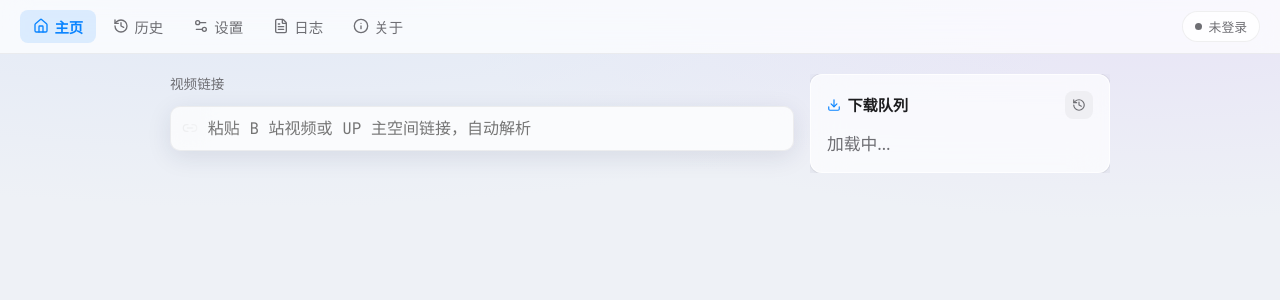
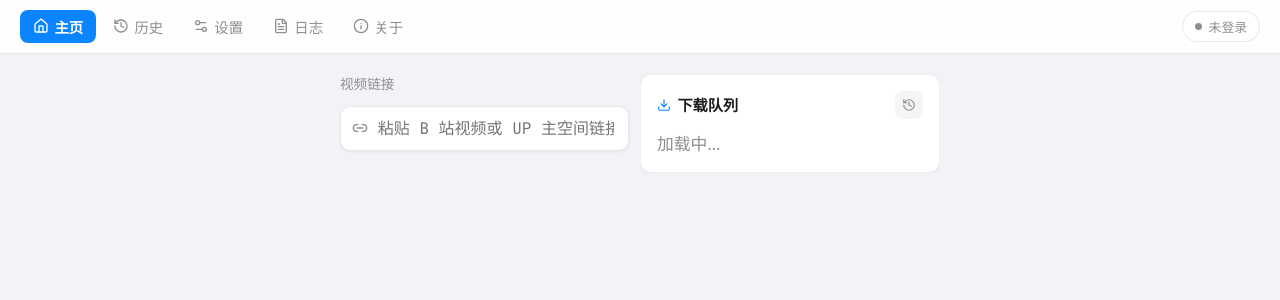
Before and after one commit to asthetik/video-fetch, a React (Vite) app: page / in a window 1280 px wide. Shown: the top 300 px of the page. Built offline with nearby package versions, Linux system fonts and the light colour scheme; a web font is replaced by a local one.

Commit message:
feat(web): switch to opaque card visual system, remove glass effects

```diff
--- a/src/App.tsx
+++ b/src/App.tsx
@@ -92,7 +92,7 @@ function App() {
         <Toaster
           position="bottom-right"
           theme={resolved}
-          toastOptions={{ className: "glass-toast" }}
+          toastOptions={{ className: "app-toast" }}
         />
       </div>
     </MotionConfig>
--- a/src/styles/base.css
+++ b/src/styles/base.css
@@ -4,10 +4,6 @@
 
 body {
   margin: 0;
-  background:
-    radial-gradient(120% 60% at 20% -10%, var(--bg-ambient-a) 0%, transparent 60%),
-    radial-gradient(100% 50% at 90% 0%, var(--bg-ambient-b) 0%, transparent 55%),
-    var(--bg);
-  background-attachment: fixed;
+  background: var(--bg);
   color: var(--text);
 }
--- a/src/styles/components.css
+++ b/src/styles/components.css
@@ -41,8 +41,6 @@
   border: 1px solid var(--hairline);
   border-radius: 10px;
   background: var(--ctl-bg);
-  backdrop-filter: blur(var(--surface-blur));
-  -webkit-backdrop-filter: blur(var(--surface-blur));
   box-shadow: var(--surface-shadow);
   color: var(--text);
   font-size: 1rem;
@@ -107,7 +105,7 @@
 
 .btn {
   padding: 0.45rem 0.85rem;
-  border: 1px solid var(--border);
+  border: 1px solid var(--hairline);
   border-radius: 8px;
   background: var(--surface);
   color: var(--text);
@@ -212,11 +210,7 @@
   padding: 2px;
   gap: 2px;
   border-radius: var(--radius-ctl);
-  background: rgba(120, 120, 128, 0.16);
-}
-
-html[data-theme="dark"] .segmented {
-  background: rgba(120, 120, 128, 0.28);
+  background: var(--seg-track);
 }
 
 .segment-item {
@@ -247,7 +241,7 @@ html[data-theme="dark"] .segmented {
 }
 
 html[data-theme="dark"] .segment-item.on {
-  background: rgba(255, 255, 255, 0.14);
+  background: rgba(255, 255, 255, 0.16);
   color: #f5f5f7;
 }
 
@@ -356,10 +350,6 @@ html[data-theme="dark"] .segment-item.on {
   transition: width 0.2s ease;
 }
 
-html[data-theme="dark"] .progress-fill {
-  background: linear-gradient(90deg, #0a84ff, #409cff);
-}
-
 .btn-danger {
   color: var(--danger);
   border-color: var(--danger);
@@ -379,18 +369,14 @@ html[data-theme="dark"] .progress-fill {
   justify-content: center;
   padding: 1rem;
   background: rgba(0, 0, 0, 0.4);
-  backdrop-filter: blur(4px);
-  -webkit-backdrop-filter: blur(4px);
 }
 
 .modal {
   width: min(100%, 26rem);
   background: var(--surface);
-  backdrop-filter: blur(var(--surface-blur)) saturate(var(--surface-saturate));
-  -webkit-backdrop-filter: blur(var(--surface-blur)) saturate(var(--surface-saturate));
   border: 1px solid var(--surface-border);
-  box-shadow: var(--surface-shadow), 0 0 0 1px var(--hairline);
-  border-radius: 14px;
+  box-shadow: var(--surface-shadow);
+  border-radius: var(--radius-card);
   padding: 1.15rem 1.2rem 1.2rem;
 }
 
@@ -428,20 +414,12 @@ html[data-theme="dark"] .progress-fill {
 }
 
 /* sonner toasts */
-.glass-toast {
+.app-toast {
   background: var(--surface) !important;
-  backdrop-filter: blur(20px) saturate(1.4);
-  -webkit-backdrop-filter: blur(20px) saturate(1.4);
   border: 1px solid var(--surface-border);
-  box-shadow: var(--surface-shadow), 0 0 0 1px var(--hairline);
+  box-shadow: var(--surface-shadow);
   color: var(--text);
   font-weight: 600;
-}
-
-html[data-theme="dark"] .glass-toast {
-  /* sonner dark theme sets its own bg; keep our glass surface readable */
-  background: rgba(36, 38, 44, 0.9) !important;
-  color: #f5f5f7;
 }
 
 @media (prefers-reduced-motion: reduce) {
@@ -451,9 +429,8 @@ html[data-theme="dark"] .glass-toast {
   }
 }
 
-/* Card hover lift (interactive main cards only). The hover shadow stays
-   theme-aware via --surface-shadow-hover; a fixed light-tuned shadow would
-   look flat in dark mode. */
+/* Card hover lift (interactive main cards only). Reuses the base card shadow
+   so the lift stays subtle in the opaque system. */
 .video-card,
 .download-queue {
   transition: box-shadow var(--micro-ms) ease, transform var(--micro-ms) ease;
@@ -462,7 +439,7 @@ html[data-theme="dark"] .glass-toast {
 .video-card:hover,
 .download-queue:hover {
   transform: translateY(-1px);
-  box-shadow: var(--surface-shadow-hover), 0 0 0 1px var(--hairline);
+  box-shadow: var(--surface-shadow);
 }
 
 @media (prefers-reduced-motion: reduce) {
--- a/src/styles/pages.css
+++ b/src/styles/pages.css
@@ -38,10 +38,8 @@
 
 .video-card {
   background: var(--surface);
-  backdrop-filter: blur(var(--surface-blur)) saturate(var(--surface-saturate));
-  -webkit-backdrop-filter: blur(var(--surface-blur)) saturate(var(--surface-saturate));
   border: 1px solid var(--surface-border);
-  box-shadow: var(--surface-shadow), 0 0 0 1px var(--hairline);
+  box-shadow: var(--surface-shadow);
   border-radius: var(--radius-card);
   padding: 1rem;
   display: flex;
@@ -149,10 +147,8 @@
 
 .download-queue {
   background: var(--surface);
-  backdrop-filter: blur(var(--surface-blur)) saturate(var(--surface-saturate));
-  -webkit-backdrop-filter: blur(var(--surface-blur)) saturate(var(--surface-saturate));
   border: 1px solid var(--surface-border);
-  box-shadow: var(--surface-shadow), 0 0 0 1px var(--hairline);
+  box-shadow: var(--surface-shadow);
   border-radius: var(--radius-card);
   padding: 1rem;
 }
@@ -355,10 +351,8 @@ html[data-theme="dark"] .queue-badge.done {
 
 .settings-section {
   background: var(--surface);
-  backdrop-filter: blur(var(--surface-blur)) saturate(var(--surface-saturate));
-  -webkit-backdrop-filter: blur(var(--surface-blur)) saturate(var(--surface-saturate));
   border: 1px solid var(--surface-border);
-  box-shadow: var(--surface-shadow), 0 0 0 1px var(--hairline);
+  box-shadow: var(--surface-shadow);
   border-radius: var(--radius-card);
   padding: 1rem;
   display: flex;
@@ -567,10 +561,8 @@ html[data-theme="dark"] .queue-badge.done {
   min-height: 0;
   flex: 1;
   background: var(--surface);
-  backdrop-filter: blur(var(--surface-blur)) saturate(var(--surface-saturate));
-  -webkit-backdrop-filter: blur(var(--surface-blur)) saturate(var(--surface-saturate));
   border: 1px solid var(--surface-border);
-  box-shadow: var(--surface-shadow), 0 0 0 1px var(--hairline);
+  box-shadow: var(--surface-shadow);
   border-radius: var(--radius-card);
   overflow: hidden;
 }
@@ -582,7 +574,7 @@ html[data-theme="dark"] .queue-badge.done {
   gap: 0.75rem;
   padding: 0.55rem 0.75rem;
   background: transparent;
-  border-bottom: 1px solid var(--border);
+  border-bottom: 1px solid var(--hairline);
 }
 
 .logs-file-label {
@@ -791,8 +783,6 @@ html[data-theme="dark"] .log-badge-error {
   justify-content: space-between;
   padding: 0.5rem 0.75rem;
   background: var(--surface);
-  backdrop-filter: blur(var(--surface-blur));
-  -webkit-backdrop-filter: blur(var(--surface-blur));
   border: 1px solid var(--surface-border);
   border-radius: 12px 12px 0 0;
 }
--- a/src/styles/shell.css
+++ b/src/styles/shell.css
@@ -14,8 +14,6 @@
   gap: 1rem;
   padding: 0.6rem 1.25rem;
   background: var(--header-bg);
-  backdrop-filter: blur(var(--header-blur)) saturate(var(--surface-saturate));
-  -webkit-backdrop-filter: blur(var(--header-blur)) saturate(var(--surface-saturate));
   border-bottom: 1px solid var(--hairline);
 }
 
@@ -55,8 +53,8 @@
 }
 
 .nav-btn.active {
-  color: var(--accent);
-  background: rgba(10, 132, 255, 0.12);
+  color: #fff;
+  background: var(--accent);
   font-weight: 600;
 }
 
@@ -103,7 +101,7 @@
 
 .app-main {
   flex: 1;
-  max-width: 980px;
+  max-width: 640px;
   width: 100%;
   margin: 0 auto;
   padding: 1.25rem;
--- a/src/styles/tokens.css
+++ b/src/styles/tokens.css
@@ -7,53 +7,38 @@
 
 :root {
   color-scheme: light;
-  /* Three-layer type: display (brand moments) / UI (system stack) / data (mono). */
   --font-ui: system-ui, -apple-system, "Segoe UI", sans-serif;
   --font-display: "Smiley Sans", system-ui, -apple-system, "PingFang SC", sans-serif;
   --font-data: "JetBrains Mono", ui-monospace, SFMono-Regular, Menlo, Consolas, monospace;
   font-family: var(--font-ui);
   line-height: 1.5;
 
-  /* Ambient page background + glass surfaces (light). */
-  --bg: #eef1f6;
-  --bg-ambient-a: rgba(219, 228, 246, 0.8);
-  --bg-ambient-b: rgba(228, 222, 246, 0.7);
-  --surface: rgba(255, 255, 255, 0.68);
-  --surface-blur: 18px;
-  --surface-saturate: 1.2;
-  --surface-border: rgba(255, 255, 255, 0.75);
-  --hairline: rgba(0, 0, 0, 0.06);
-  --surface-shadow: 0 6px 24px rgba(30, 40, 80, 0.1);
-  --surface-shadow-hover: 0 10px 30px rgba(30, 40, 80, 0.14);
-  --header-bg: rgba(255, 255, 255, 0.72);
-  --header-blur: 14px;
+  --bg: #f2f2f7;
+  --surface: #ffffff;
+  --surface-border: rgba(0, 0, 0, 0.06);
+  --surface-shadow: 0 1px 3px rgba(0, 0, 0, 0.06);
+  --ctl-bg: #ffffff;
+  --hairline: rgba(0, 0, 0, 0.09);
+  --header-bg: rgba(255, 255, 255, 0.92);
 
   --text: #1d1d1f;
-  --muted: #6e6e73;
+  --muted: #8e8e93;
   --accent: #0a84ff;
   --accent-hover: #409cff;
   --danger: #d70015;
   --success: #248a3d;
   --warn: #a16207;
 
-  /* Legacy border token: still referenced by classes not yet restyled; kept
-     so every task in this plan compiles to a coherent look. */
-  --border: rgba(0, 0, 0, 0.1);
-
-  /* Inner control surface: more opaque than cards and shadow-free so stacked
-     inputs on a glass card do not go muddy. */
-  --ctl-bg: rgba(255, 255, 255, 0.75);
-
-  --radius-card: 12px;
+  --seg-track: #e9e9ee;
+  --radius-card: 11px;
   --radius-ctl: 8px;
   --radius-chip: 999px;
 
-  /* Page enter/exit durations live in PageTransition.tsx (motion/react). */
+  --page-enter-ms: 200ms;
+  --page-exit-ms: 150ms;
   --nav-transition-ms: 150ms;
   --micro-ms: 150ms;
 
-  /* Space view. Selection accent is the neutral action color — source
-     colors never carry interaction semantics. */
   --space-accent: var(--accent);
   --space-hover: rgba(127, 127, 127, 0.08);
   --space-selected: rgba(10, 132, 255, 0.1);
@@ -61,20 +46,13 @@
 
 html[data-theme="dark"] {
   color-scheme: dark;
-  --bg: #17181c;
-  --bg-ambient-a: rgba(56, 78, 140, 0.38);
-  --bg-ambient-b: rgba(94, 64, 130, 0.3);
-  /* Gradient surface in dark: components use `background: var(--surface)`. */
-  --surface: linear-gradient(
-    145deg,
-    rgba(255, 255, 255, 0.06) 0%,
-    rgba(255, 255, 255, 0.015) 100%
-  );
-  --surface-border: rgba(255, 255, 255, 0.08);
-  --hairline: rgba(255, 255, 255, 0.05);
-  --surface-shadow: 0 8px 32px rgba(0, 0, 0, 0.37);
-  --surface-shadow-hover: 0 10px 32px rgba(0, 0, 0, 0.5);
-  --header-bg: rgba(24, 26, 31, 0.72);
+  --bg: #1c1c1e;
+  --surface: #2c2c2e;
+  --surface-border: rgba(255, 255, 255, 0.05);
+  --surface-shadow: 0 1px 4px rgba(0, 0, 0, 0.4);
+  --ctl-bg: #2c2c2e;
+  --hairline: rgba(255, 255, 255, 0.08);
+  --header-bg: #232326;
 
   --text: #f5f5f7;
   --muted: #98989d;
@@ -84,9 +62,7 @@ html[data-theme="dark"] {
   --success: #32d74b;
   --warn: #ffd60a;
 
-  --border: rgba(255, 255, 255, 0.12);
-  --ctl-bg: rgba(255, 255, 255, 0.06);
-
+  --seg-track: rgba(255, 255, 255, 0.1);
   --space-hover: rgba(127, 127, 127, 0.12);
   --space-selected: rgba(10, 132, 255, 0.16);
 }
```
